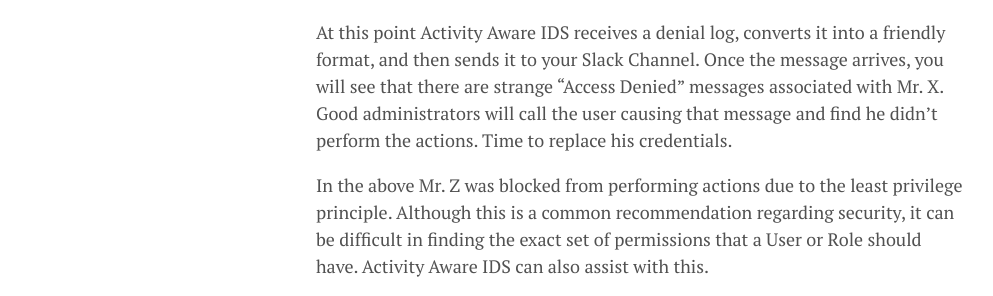
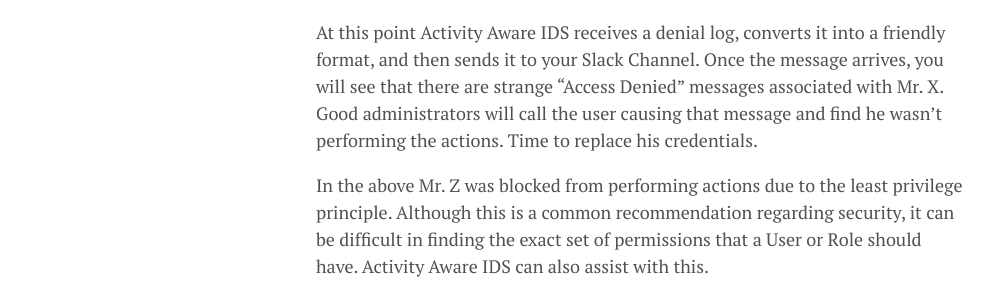
Before and after one commit to lgeurts/lgeurts.github.io, a Jekyll site: the page built from _posts/2021-11-02-activity-aware-ids-for-aws.md, in a window 1280 px wide and 900 px high, scrolled down 1948 px. Shown: the part 159-455 px from the top of the window, without its empty margins (0-993 px from the left). Built offline with Jekyll 4.4.1, drawn with Linux system fonts in a browser that asks for light colours; nearby versions of some CDN libraries; comment, search, counter and statistics services are not loaded.

Commit message:
Update 2021-11-02-activity-aware-ids-for-aws.md

```diff
--- a/_posts/2021-11-02-activity-aware-ids-for-aws.md
+++ b/_posts/2021-11-02-activity-aware-ids-for-aws.md
@@ -47,7 +47,7 @@
 <br>If Mr. Z tries to view the policies of those groups, the system will raise a access denied which gets logged to CloudTrail.
 
 At this point Activity Aware IDS receives a denial log, converts it into a friendly format, and then sends it to your Slack Channel. Once the message arrives, you will see that there are strange “Access Denied” messages associated with Mr. X.
-<br>Good administrators will call the user causing that message and find he didn't perform the actions. Time to replace his credentials.
+<br>Good administrators will call the user causing that message and find he wasn't performing the actions. Time to replace his credentials.
 
 In the above Mr. Z was blocked from performing actions due to the least privilege principle. Although this is a common recommendation regarding security, it can be difficult in finding the exact set of permissions that a User or Role should have. Activity Aware IDS can also assist with this.
 
```
